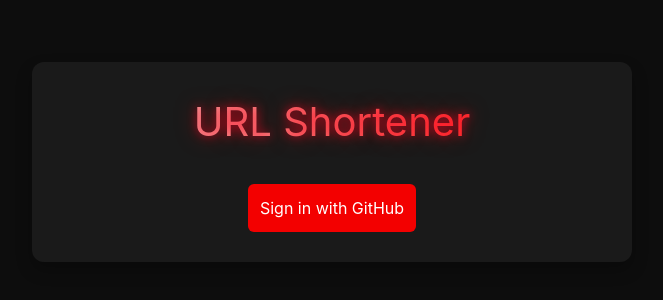
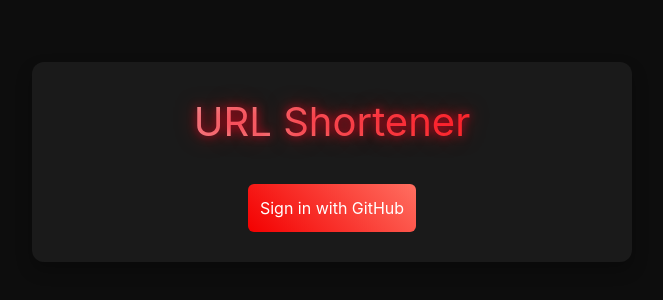
Before and after one commit to Cuzeth/cuzurl, a Next.js app: page / in a window 1280 px wide. Shown: the part 238-538 px from the top of the page, without its empty margins (308-971 px from the left). Built offline with nearby package versions, Linux system fonts and the light colour scheme; no server answers.

Commit message:
Made buttons glow

```diff
--- a/src/app/globals.css
+++ b/src/app/globals.css
@@ -84,17 +84,19 @@
   border-radius: 6px;
   font-size: 1rem;
   /* Reduce font size slightly */
-  background-color: #f30000;
-  /* Blue button */
+  background: linear-gradient(45deg, #f30000, #ff6f61);
+  /* Gradient background */
   color: #ffffff;
   /* White text */
   cursor: pointer;
-  transition: background-color 0.3s ease, transform 0.3s ease;
+  transition: transform 0.3s ease, box-shadow 0.2s ease;
 }
 
 button:hover {
-  background-color: #b50000;
-  /* Darker blue on hover */
+  background: linear-gradient(45deg, #b50000, #f73325db);
+  /* Darker gradient on hover */
+  box-shadow: 0 0 20px rgba(255, 0, 0, 0.7), 0 0 40px rgba(255, 0, 0, 0.625);
+  /* Stronger glow on hover */
   transform: translateY(-2px);
   /* Slight lift on hover */
 }
```
